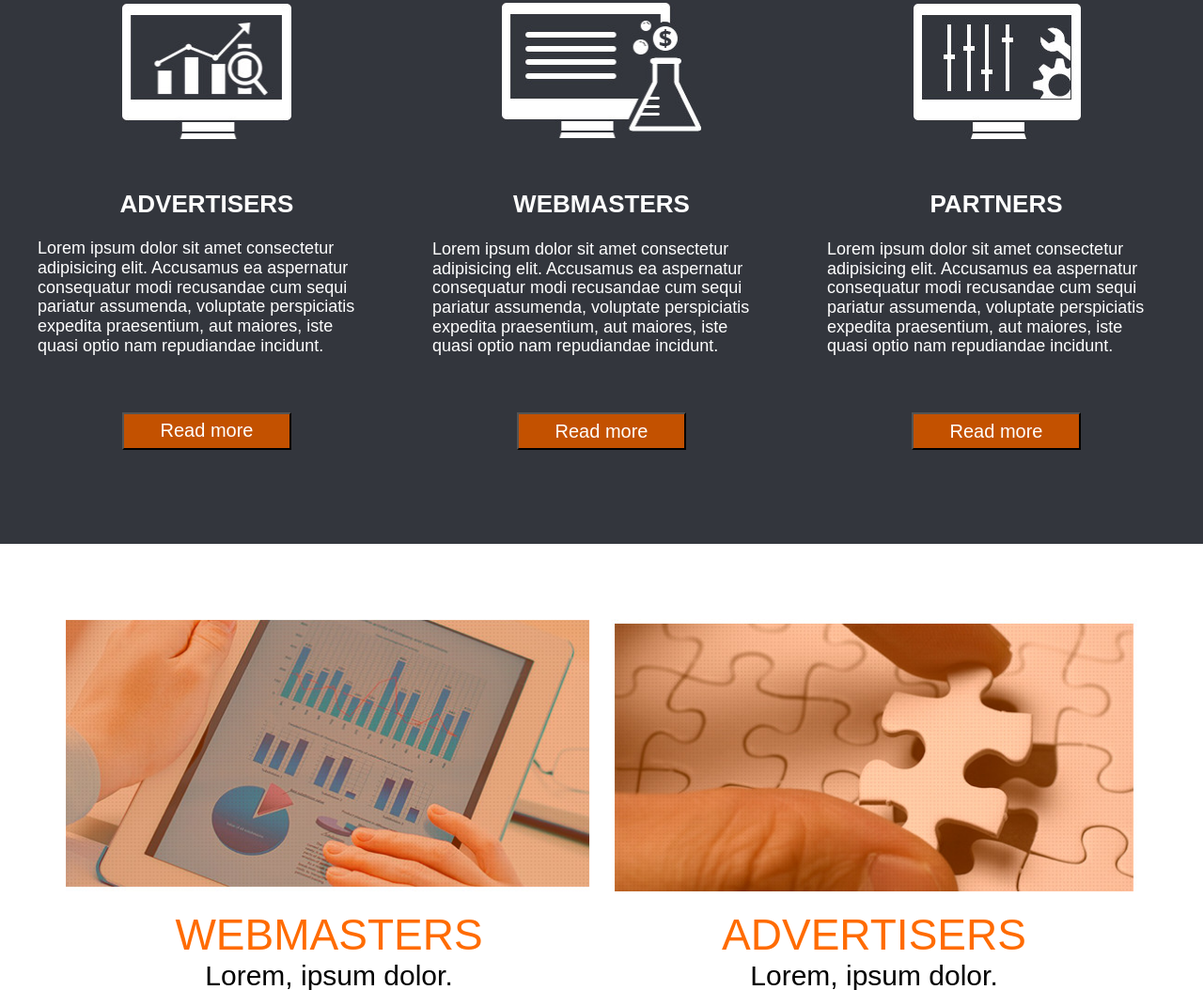
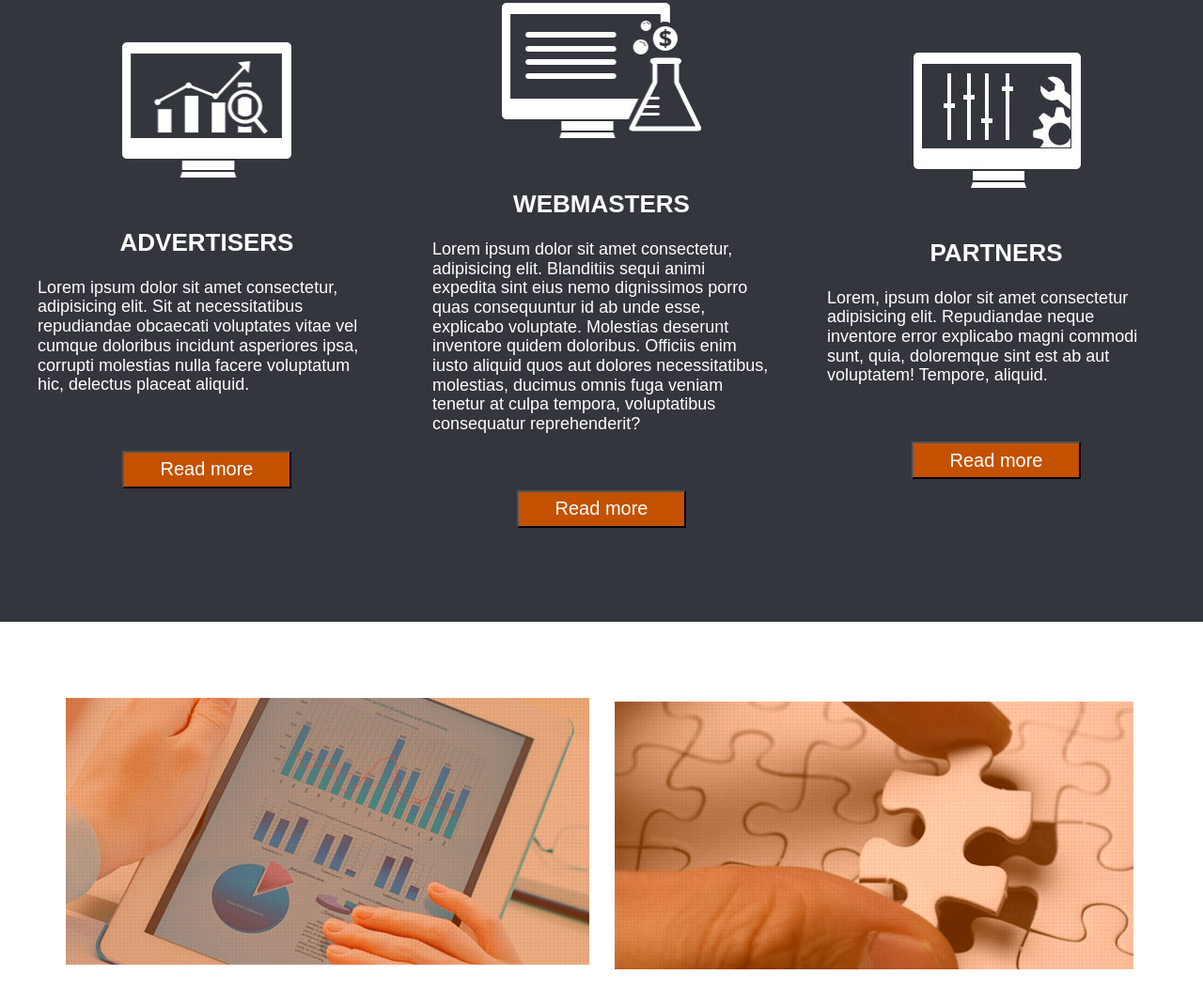
Before and after one commit to IgorOksentyuk/animated_landing, a plain HTML site: page index.html in a window 1280 px wide. Shown: the part 897-1951 px from the top of the page at 94% size. Drawn offline with nearby package versions, Linux system fonts and the light colour scheme.

Commit message:
Made different count of text in blocks

```diff
--- a/index.html
+++ b/index.html
@@ -67,10 +67,10 @@
             />
             <h3 class="item__title">АDVERTISERS</h3>
             <p class="item__text">
-              Lorem ipsum dolor sit amet consectetur adipisicing elit. Accusamus
-              ea aspernatur consequatur modi recusandae cum sequi pariatur
-              assumenda, voluptate perspiciatis expedita praesentium, aut
-              maiores, iste quasi optio nam repudiandae incidunt.
+              Lorem ipsum dolor sit amet consectetur, adipisicing elit. Sit at
+              necessitatibus repudiandae obcaecati voluptates vitae vel cumque
+              doloribus incidunt asperiores ipsa, corrupti molestias nulla
+              facere voluptatum hic, delectus placeat aliquid.
             </p>
 
             <button class="btn">Read more</button>
@@ -85,10 +85,13 @@
             />
             <h3 class="item__title">WEBMASTERS</h3>
             <p class="item__text">
-              Lorem ipsum dolor sit amet consectetur adipisicing elit. Accusamus
-              ea aspernatur consequatur modi recusandae cum sequi pariatur
-              assumenda, voluptate perspiciatis expedita praesentium, aut
-              maiores, iste quasi optio nam repudiandae incidunt.
+              Lorem ipsum dolor sit amet consectetur, adipisicing elit.
+              Blanditiis sequi animi expedita sint eius nemo dignissimos porro
+              quas consequuntur id ab unde esse, explicabo voluptate. Molestias
+              deserunt inventore quidem doloribus. Officiis enim iusto aliquid
+              quos aut dolores necessitatibus, molestias, ducimus omnis fuga
+              veniam tenetur at culpa tempora, voluptatibus consequatur
+              reprehenderit?
             </p>
             <button class="btn">Read more</button>
           </div>
@@ -102,10 +105,9 @@
             />
             <h3 class="item__title">PARTNERS</h3>
             <p class="item__text">
-              Lorem ipsum dolor sit amet consectetur adipisicing elit. Accusamus
-              ea aspernatur consequatur modi recusandae cum sequi pariatur
-              assumenda, voluptate perspiciatis expedita praesentium, aut
-              maiores, iste quasi optio nam repudiandae incidunt.
+              Lorem, ipsum dolor sit amet consectetur adipisicing elit.
+              Repudiandae neque inventore error explicabo magni commodi sunt,
+              quia, doloremque sint est ab aut voluptatem! Tempore, aliquid.
             </p>
             <button class="btn">Read more</button>
           </div>
```
